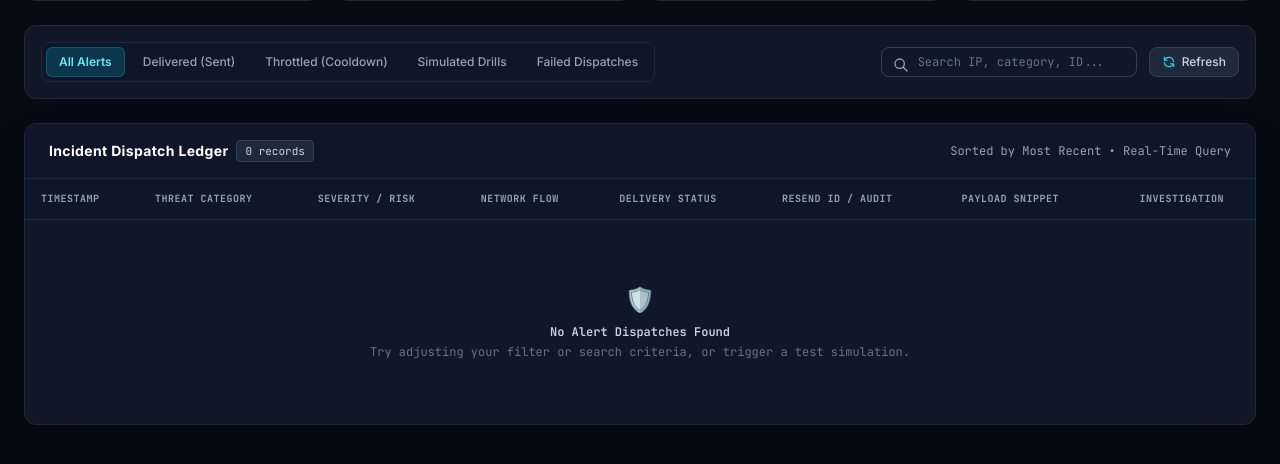
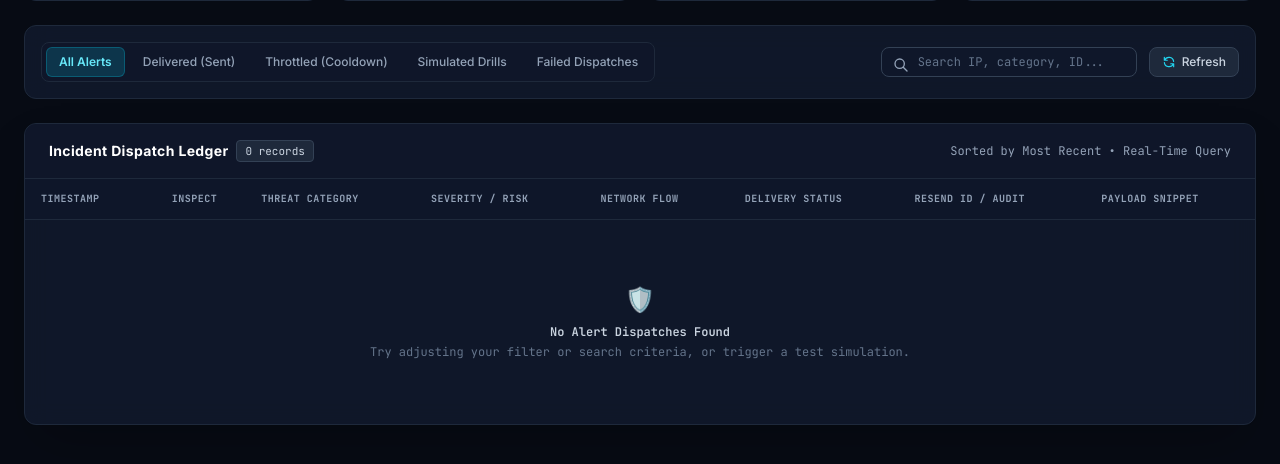
Before and after one commit to brainstormity/Jev-Network-Packet-Analyzer, a FastAPI app: page /alerts in a window 1280 px wide. Shown: the part 231-695 px from the top of the page. Run offline with FastAPI, Linux system fonts and the light colour scheme; data that the repository does not hold is empty; some libraries are stand-ins or nearby versions.

Commit message:
refactor: reposition and enhance inspect action buttons in alerts and index tables

```diff
--- a/app/templates/alerts.html
+++ b/app/templates/alerts.html
@@ -213,13 +213,13 @@
           <thead class="bg-slate-900/90 text-slate-400 uppercase font-mono text-[10px] tracking-wider border-b border-surfaceBorder">
             <tr>
               <th class="py-3 px-4">Timestamp</th>
+              <th class="py-3 px-4 text-center">Inspect</th>
               <th class="py-3 px-4">Threat Category</th>
               <th class="py-3 px-4">Severity / Risk</th>
               <th class="py-3 px-4">Network Flow</th>
               <th class="py-3 px-4">Delivery Status</th>
               <th class="py-3 px-4">Resend ID / Audit</th>
               <th class="py-3 px-4">Payload Snippet</th>
-              <th class="py-3 px-4 text-center">Investigation</th>
             </tr>
           </thead>
           <tbody id="alerts-table-body" class="divide-y divide-surfaceBorder font-sans">
@@ -500,6 +500,12 @@
           return `
             <tr class="hover:bg-slate-800/40 transition">
               <td class="py-3 px-4 text-slate-400 font-mono whitespace-nowrap">${time}</td>
+              <td class="py-3 px-4 text-center whitespace-nowrap">
+                <button onclick="inspectAlertObj(${alertJsonEscaped})" class="inline-flex items-center space-x-1 px-2.5 py-1 rounded bg-slate-800 hover:bg-slate-700 text-cyan-400 hover:text-cyan-300 border border-slate-700 text-[11px] font-medium transition cursor-pointer shadow-xs" title="Inspect deep threat forensic analysis">
+                  <svg class="w-3.5 h-3.5 text-cyan-400" fill="none" stroke="currentColor" viewBox="0 0 24 24"><path stroke-linecap="round" stroke-linejoin="round" stroke-width="2" d="M15 12a3 3 0 11-6 0 3 3 0 016 0z"/><path stroke-linecap="round" stroke-linejoin="round" stroke-width="2" d="M2.458 12C3.732 7.943 7.523 5 12 5c4.478 0 8.268 2.943 9.542 7-1.274 4.057-5.064 7-9.542 7-4.477 0-8.268-2.943-9.542-7z"/></svg>
+                  <span>Inspect</span>
+                </button>
+              </td>
               <td class="py-3 px-4 whitespace-nowrap">
                 <div class="flex items-center space-x-1.5">
                   ${catBadge}
@@ -521,11 +527,6 @@
                 ` : (a.error_message ? `<span class="text-amber-400 text-[10px]" title="${a.error_message}">${a.error_message.slice(0, 24)}...</span>` : '<span class="text-slate-500">-</span>')}
               </td>
               <td class="py-3 px-4 font-mono text-slate-400 max-w-[200px] truncate" title="${snippet.replace(/"/g, '&quot;')}">${snippet}</td>
-              <td class="py-3 px-4 text-center whitespace-nowrap">
-                <button onclick="inspectAlertObj(${alertJsonEscaped})" class="px-3 py-1 rounded bg-slate-800 hover:bg-slate-700 text-cyan-400 hover:text-cyan-300 border border-slate-700 text-[11px] font-medium transition cursor-pointer">
-                  Investigate
-                </button>
-              </td>
             </tr>
           `;
         }).join('');
```
Also changed, not shown: app/templates/index.html (+7 -6 lines).
